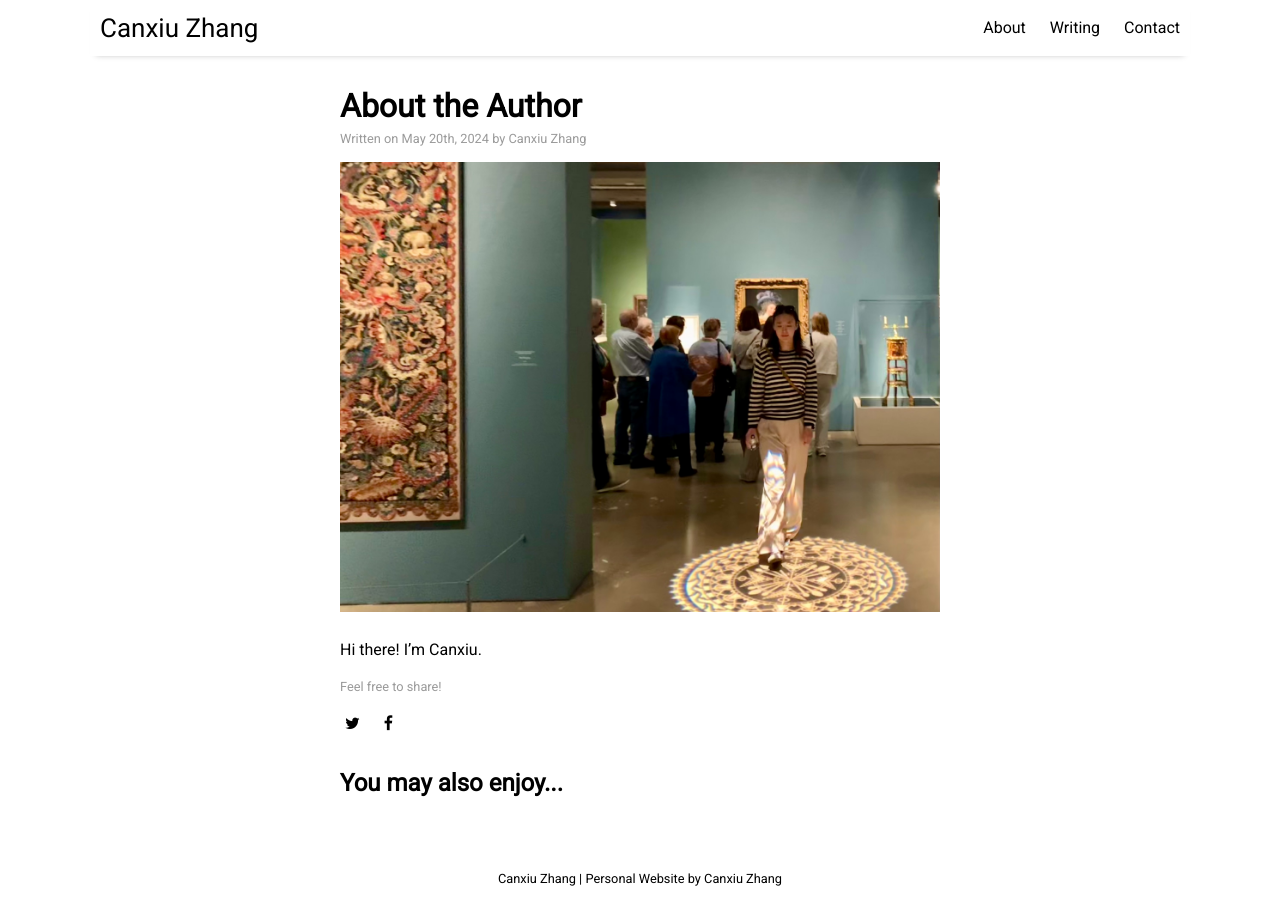
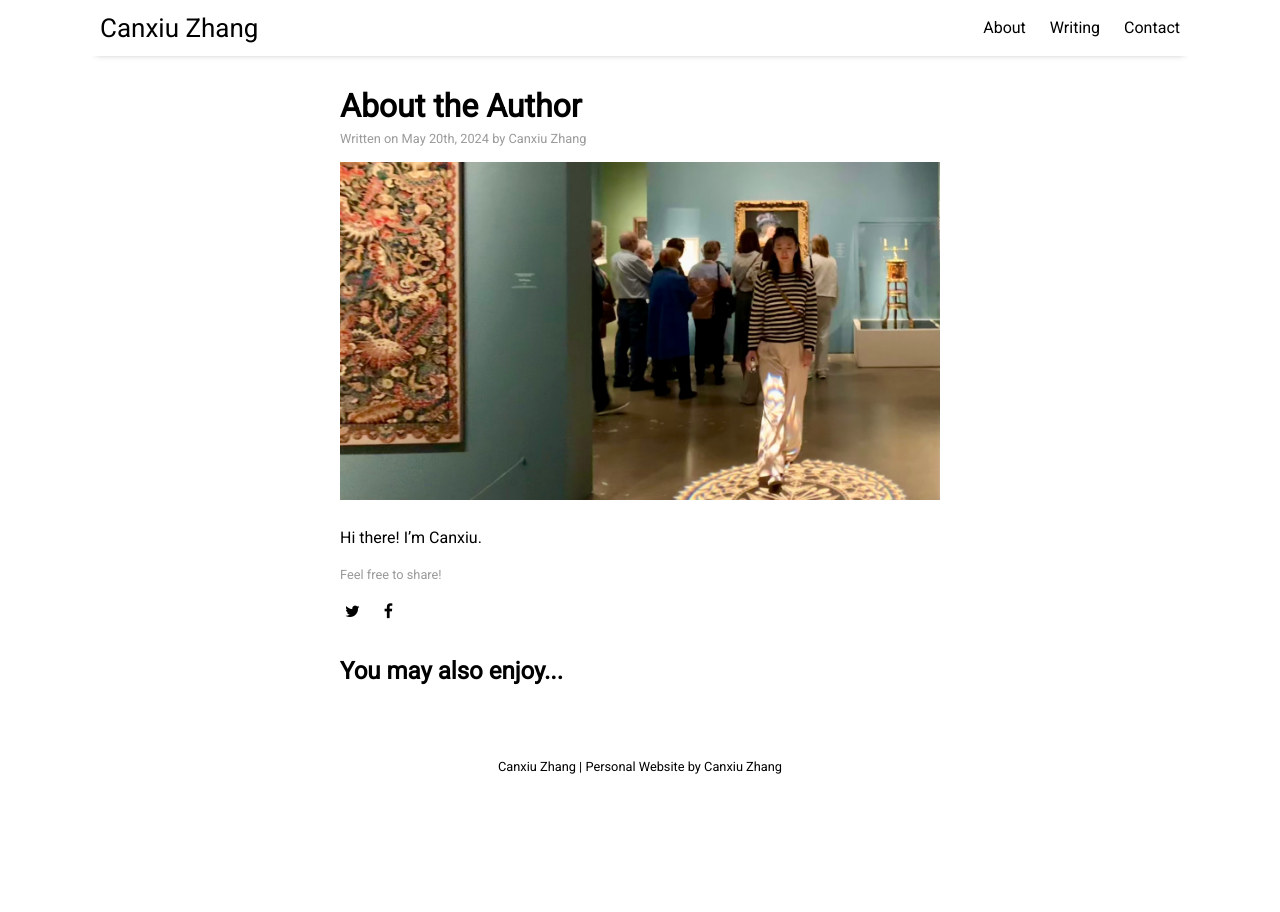
Before and after one commit to canxiu-zhang/canxiu-zhang.github.io, a Jekyll site: the page built from _posts/2024-05-20-about-the-author.md, in a window 1280 px wide. Built offline with Jekyll 4.4.1, drawn with Linux system fonts in a browser that asks for light colours; nearby versions of some CDN libraries.

Commit message:
fix pic error

```diff
--- a/_posts/2024-05-20-about-the-author.md
+++ b/_posts/2024-05-20-about-the-author.md
@@ -4,7 +4,7 @@ title: "About the Author"
 author: "Canxiu Zhang"
 categories: facts
 tags: [sample]
-image: ago.JPG
+image: profile.jpg
 ---
 
 Hi there! I'm Canxiu.
```
Also changed, not shown: assets/img/ago.JPG (deleted), assets/img/profile.jpg (added), 5 other files.
